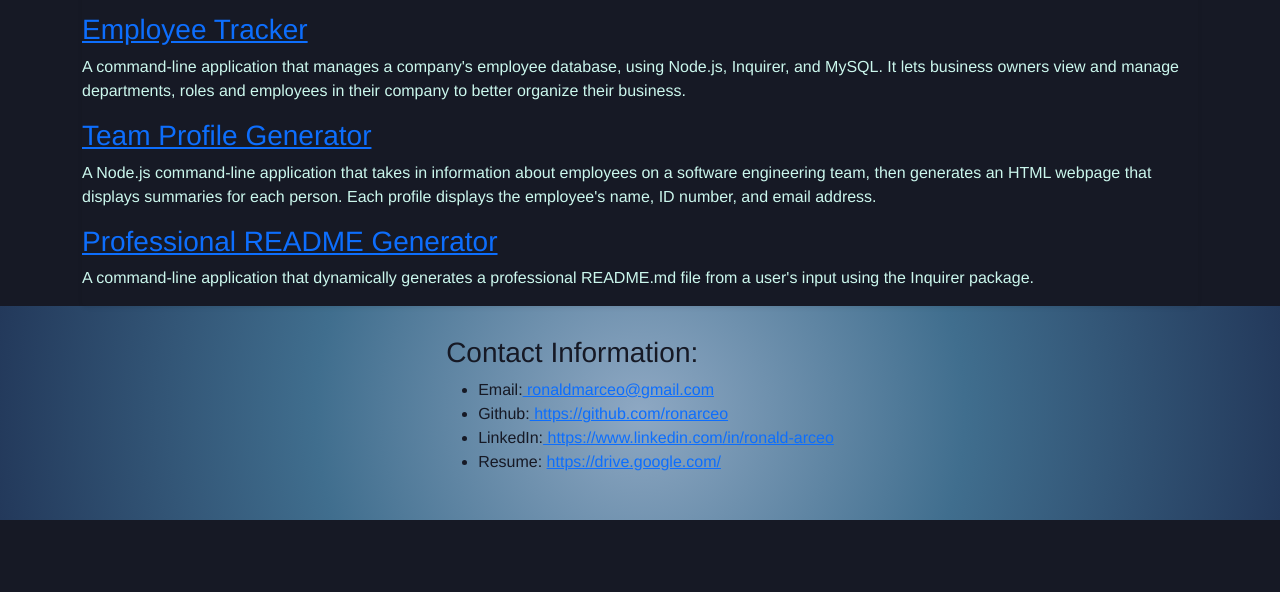
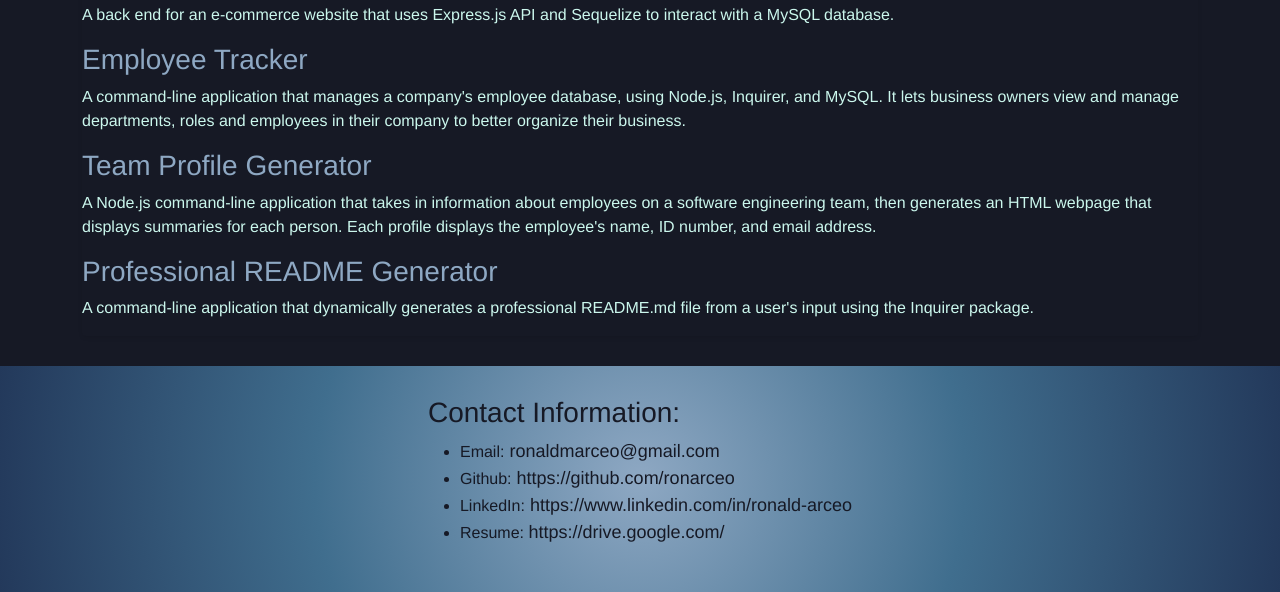
Before and after one commit to ronarceo/portfolio, a plain HTML site: page index.html in a window 1280 px wide. Shown: the part 1936-2528 px from the top of the page. Before the commit the page ends 2456 px from the top, so only its background shows below. Drawn offline with nearby package versions, Linux system fonts and the light colour scheme.

Commit message:
removed text-decoration on <a> tags, adjusted colors

```diff
--- a/assets/css/style.css
+++ b/assets/css/style.css
@@ -1,10 +1,5 @@
 *{
     font-family:'Franklin Gothic Medium', 'Arial Narrow', Arial, sans-serif;
-}
-
-body {
-    background-color: #161925;
-    color: #CBF7ED;
 }
 
 header {
@@ -19,8 +14,27 @@ header img {
     border: 5px solid #CBF7ED;
 }
 
+body {
+    background-color: #161925;
+    color: #CBF7ED;
+}
+
+main {
+    padding: 30px;
+}
+
+a {
+    text-decoration: none;
+    color: #8EA8C3;
+}
+
 footer {
     background: radial-gradient(circle, rgba(142,168,195,1) 0%, rgba(64,110,142,1) 50%, rgba(35,57,91,1) 100%);
     padding: 30px;
     color: #161925;
 }
+
+footer a {
+    color: #161925;
+    font-size: large;
+}
```
